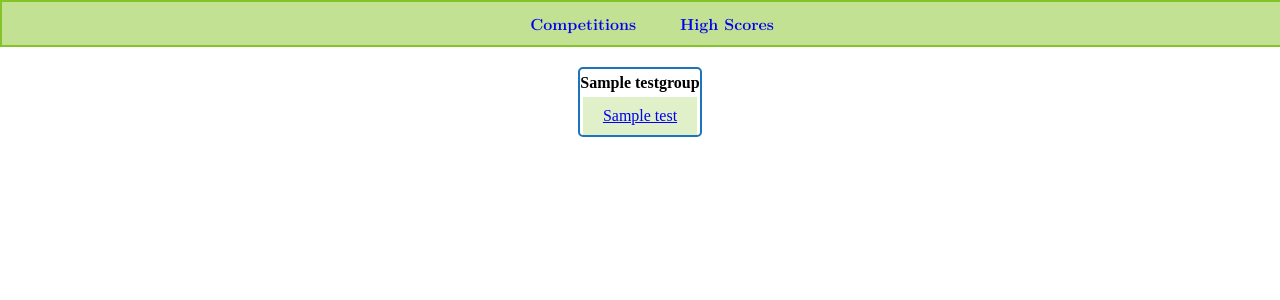
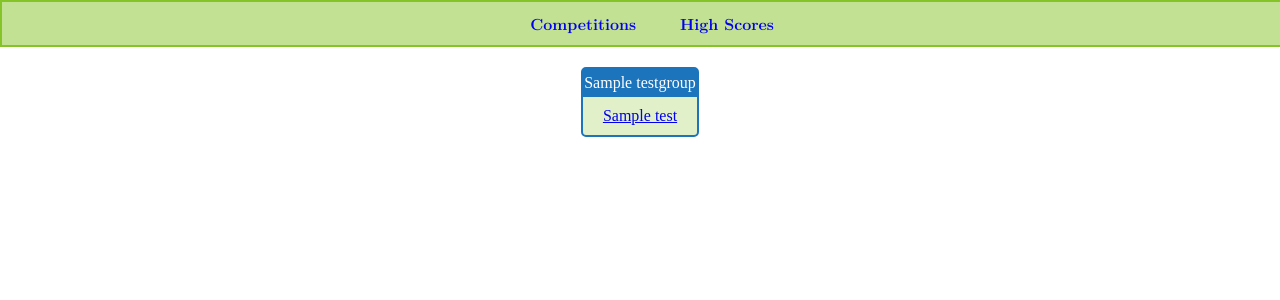
Before and after one commit to TeegardenMath/wobsite, a Flask app: page / in a window 1280 px wide. Shown: the top 300 px of the page. Run offline with Flask 3, Linux system fonts and the light colour scheme; a database or web service that is not in the repository returns one stand-in record (values such as "Sample title"); some libraries are stand-ins or nearby versions.

Commit message:
prettier test groups

```diff
--- a/app/static/css/style.css
+++ b/app/static/css/style.css
@@ -182,11 +182,11 @@ table, th, td {
 }
 
 .standardTable tr:nth-child(even){
-	background-color: rgba(28,116,188,0.25);
+	background-color: rgba(198.25,220.25,238.25,1);
 }
 
 .standardTable tr:nth-child(odd){
-	background-color: rgba(133,196,40,0.25);
+	background-color: rgba(224.5,240.25,201.25,1);
 }
 
 #highscores tr:nth-child(even) {
@@ -355,12 +355,13 @@ table, th, td {
 	border-radius:5px;
 	overflow:hidden;
 	height: fit-content;
+	background-color: rgb(28,116,188);
+	color:white;
 }
 
 .groupTitle{
 	width:fit-content;
 	margin:5px auto;
-	font-weight:bold;
 }
 
 .testTable{
```
